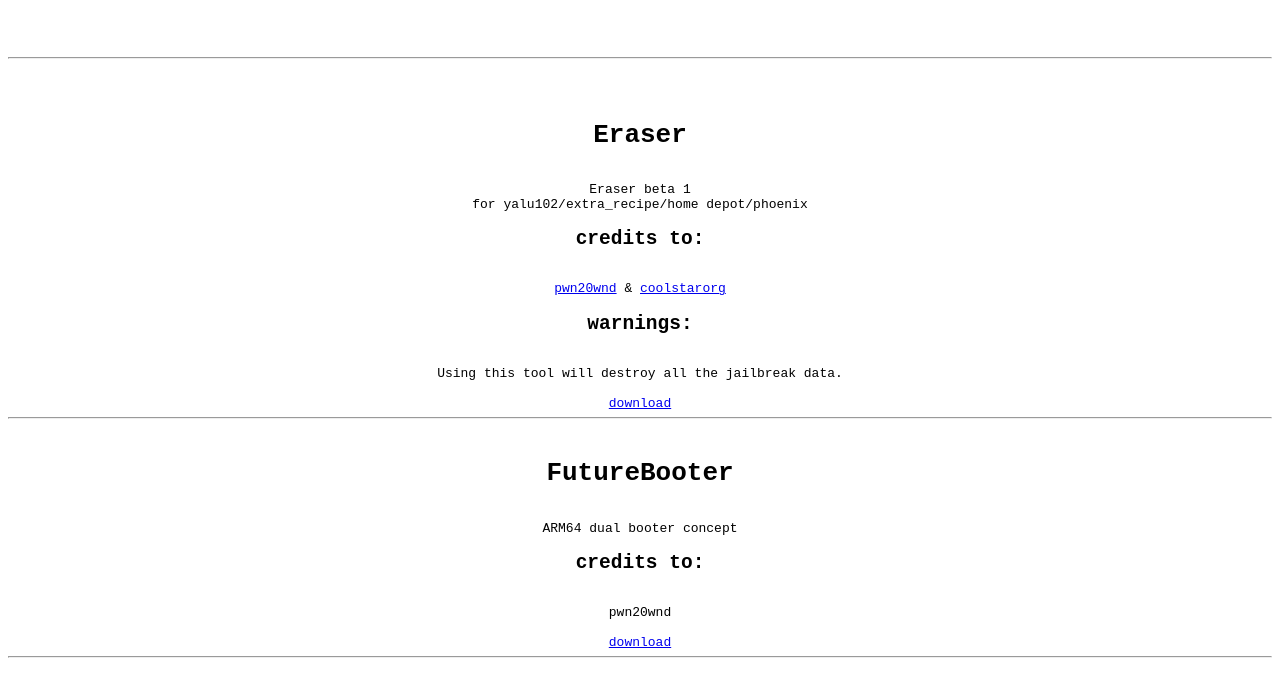
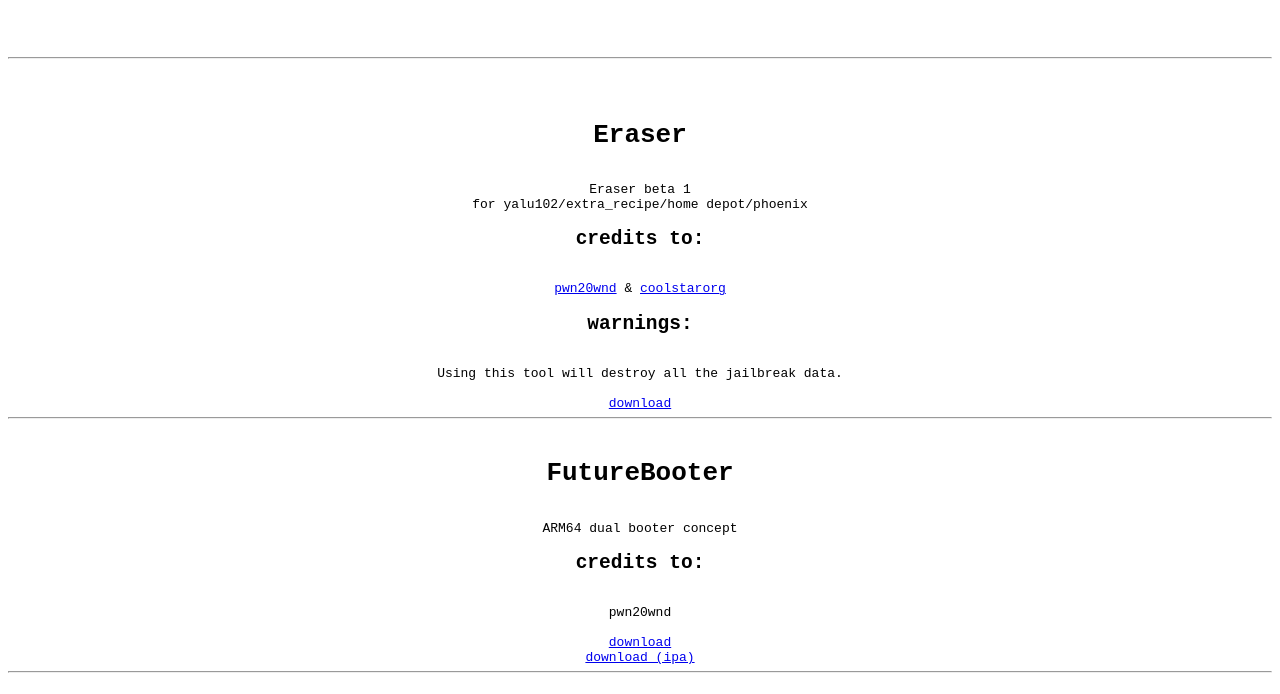
Before and after one commit to CydiaRepoArchiver/pwn20wnd.github.io, a plain HTML site: page index.html in a window 1280 px wide. Shown: the part 82-776 px from the top of the page. Drawn offline with Linux system fonts and the light colour scheme.

Commit message:
Update index.html

```diff
--- a/index.html
+++ b/index.html
@@ -21,6 +21,7 @@
 pwn20wnd
 
 <a href="https://pwn20wnd.github.io/repo/concepts/">download</a>
+<a href="https://mega.nz/#!VaJ0XJSY!ws5vlVRePN9ajk-lqAgCULJlzqv6fxFmk7u0X1q_VSQ">download (ipa)</a>
 <hr>
 <h1>extra_recipe</h1>
 extra_recipe+yaluX beta5+offsets
```
